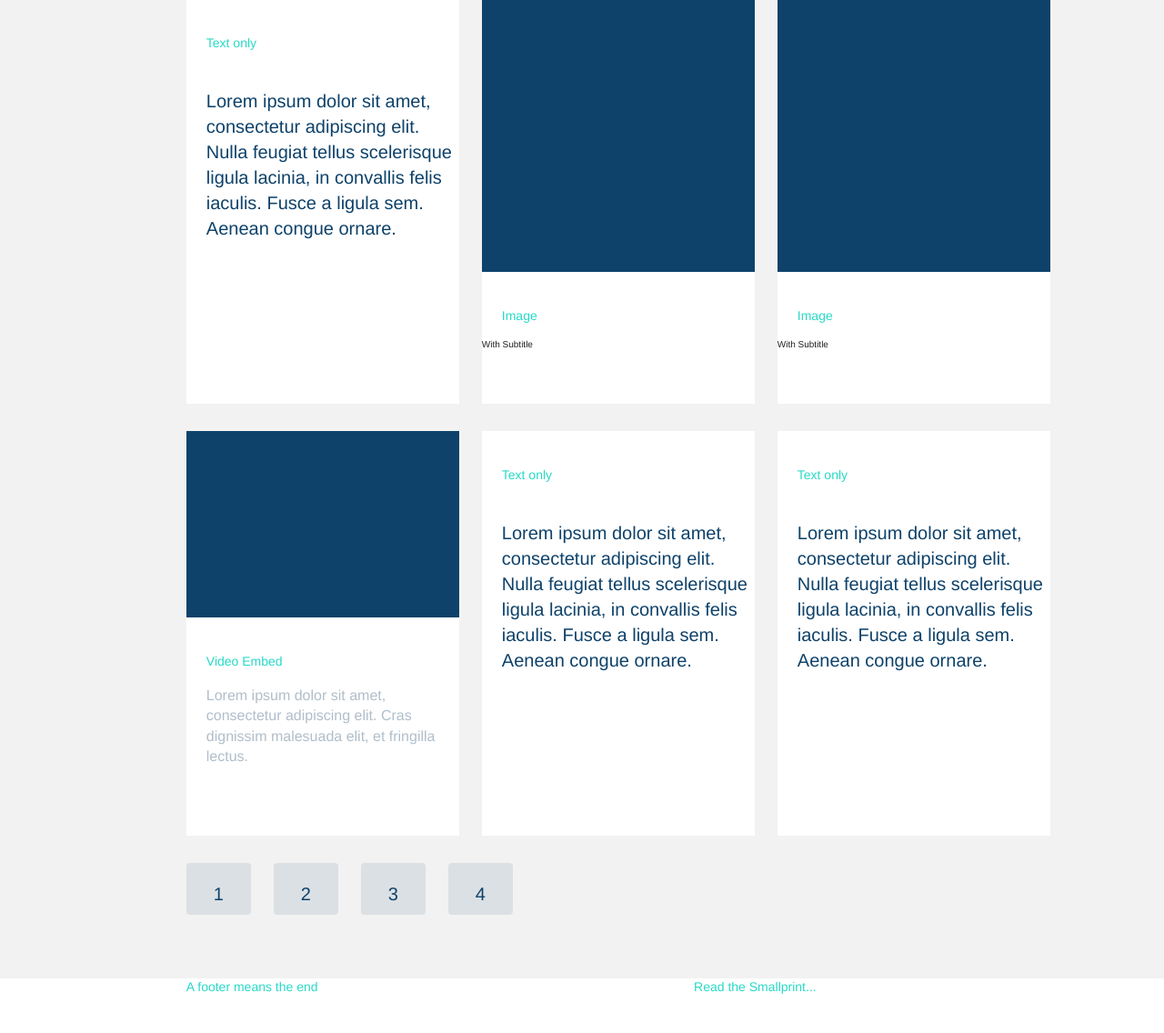
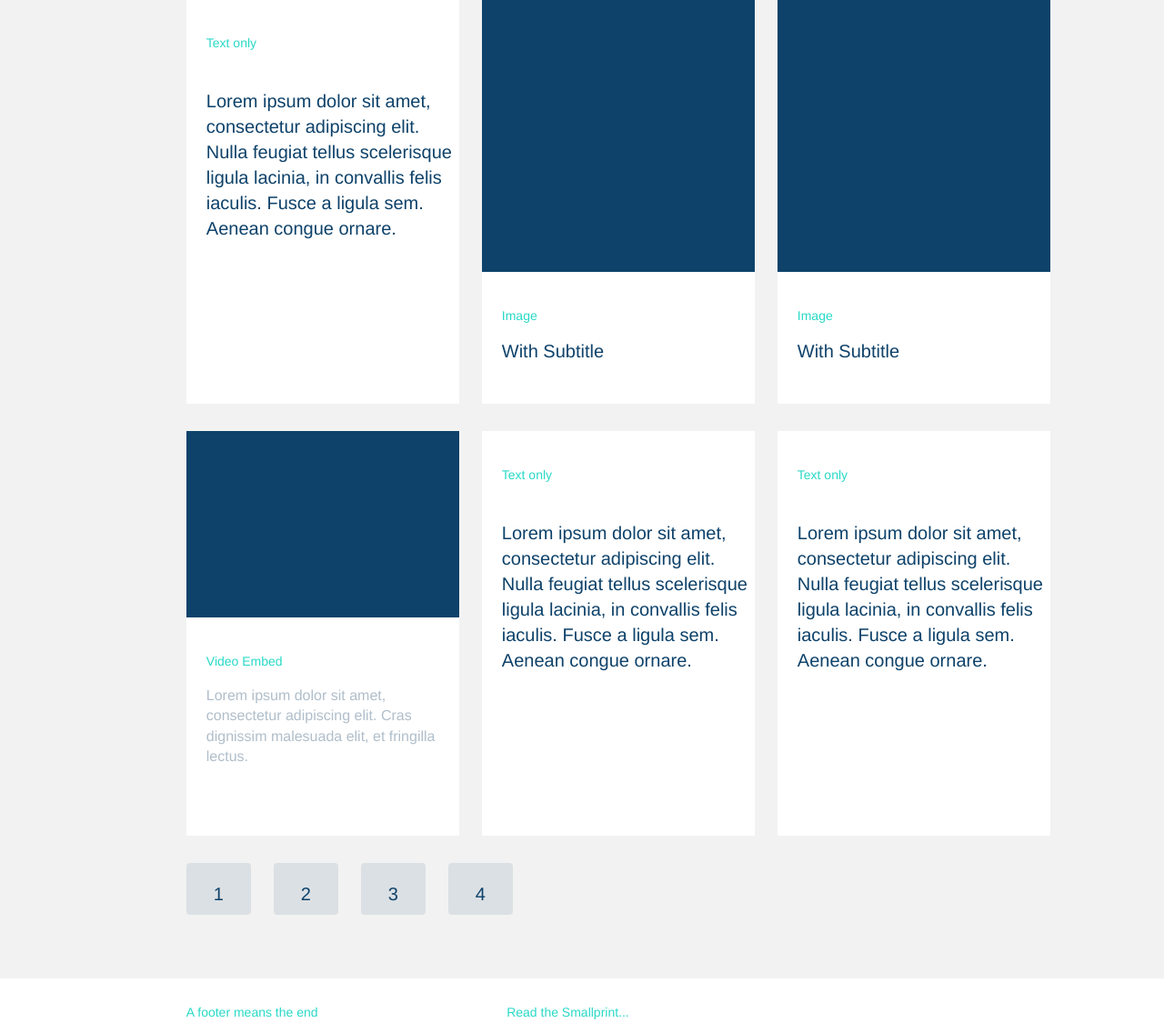
Before and after one commit to GeorgeD121/frontend_tech_test, a PHP site: page / in a window 1280 px wide. Shown: the part 1672-2808 px from the top of the page at 91% size. Run offline with PHP 8.4, Linux system fonts and the light colour scheme; some libraries are stand-ins or nearby versions.

Commit message:
SEO and other improvements

```diff
--- a/css/main.css
+++ b/css/main.css
@@ -382,6 +382,13 @@ ul{
     font-size: 1.6em;
     margin-left: 22px;
 }
+
+.img_description{
+    color: #0e426a;
+    font-size: 2em;
+    margin-top: 10px;
+    margin-left: 22px;
+}
 .content_image{
     background-color: #0e426a;
     height: 300px;
@@ -437,29 +444,29 @@ ul{
 
 footer{
     width: 100%;
-    height: 60px;
+    height: 32px;
     color: #27d9c6;
     float: left;
     position:relative;
+    padding-top: 28px;
 }
 
 footer p{
     margin-left: 16%;
     display: inline;
-    margin-top: 28px;
     font-size: 1.4em;
 }
 
 
 @media screen and (max-width: 1400px){
+    #dungeon_master, .page_navigation, .content: {
+        margin-left: 14%;
+    }
+
     .master_cta{
         margin-left: 130px;
     }
-    .master_box{
-        width: 300px;
-    }
-
-    .content_box{
+    .master_box, .content_box{
         width: 300px;
     }
 
@@ -498,7 +505,7 @@ footer p{
         padding-top: 150px;
     }
 }
-@media screen and (max-width: 463px){
+@media screen and (max-width: 484px){
     .cta_places{
         margin-left: 0;
         margin-top: 10px;
@@ -506,11 +513,7 @@ footer p{
 }
 @media screen and (max-width: 350px){
 
-    #dungeon_master{
-        margin-left: 5%;
-    }
-
-    .content{
+    #dungeon_master, .content{
         margin-left: 5%;
     }
 
--- a/index.html
+++ b/index.html
@@ -6,11 +6,9 @@
     <head>
         <meta charset="utf-8">
         <meta http-equiv="X-UA-Compatible" content="IE=edge">
-        <title> Awesome Test</title>
-        <meta name="description" content="">
+        <title> Awesome Code Test</title>
+        <meta name="description" content="An awesome front-end responsive code test, with a slider, dugeon master and content boxes">
         <meta name="viewport" content="width=device-width, initial-scale=1">
-
-        <!-- Place favicon.ico and apple-touch-icon.png in the root directory -->
 
         <link rel="stylesheet" href="css/normalize.css">
         <link rel="stylesheet" href="css/main.css">
@@ -213,7 +211,7 @@
             </div>
         </div>
         <footer>
-            <p> A footer means the end<p> <p>Read the Smallprint...</p>
+            <p> A footer means the end</p> <p>Read the Smallprint...</p>
         </footer>
 
         <!-- Google Analytics: change UA-XXXXX-X to be your site's ID. -->
```
